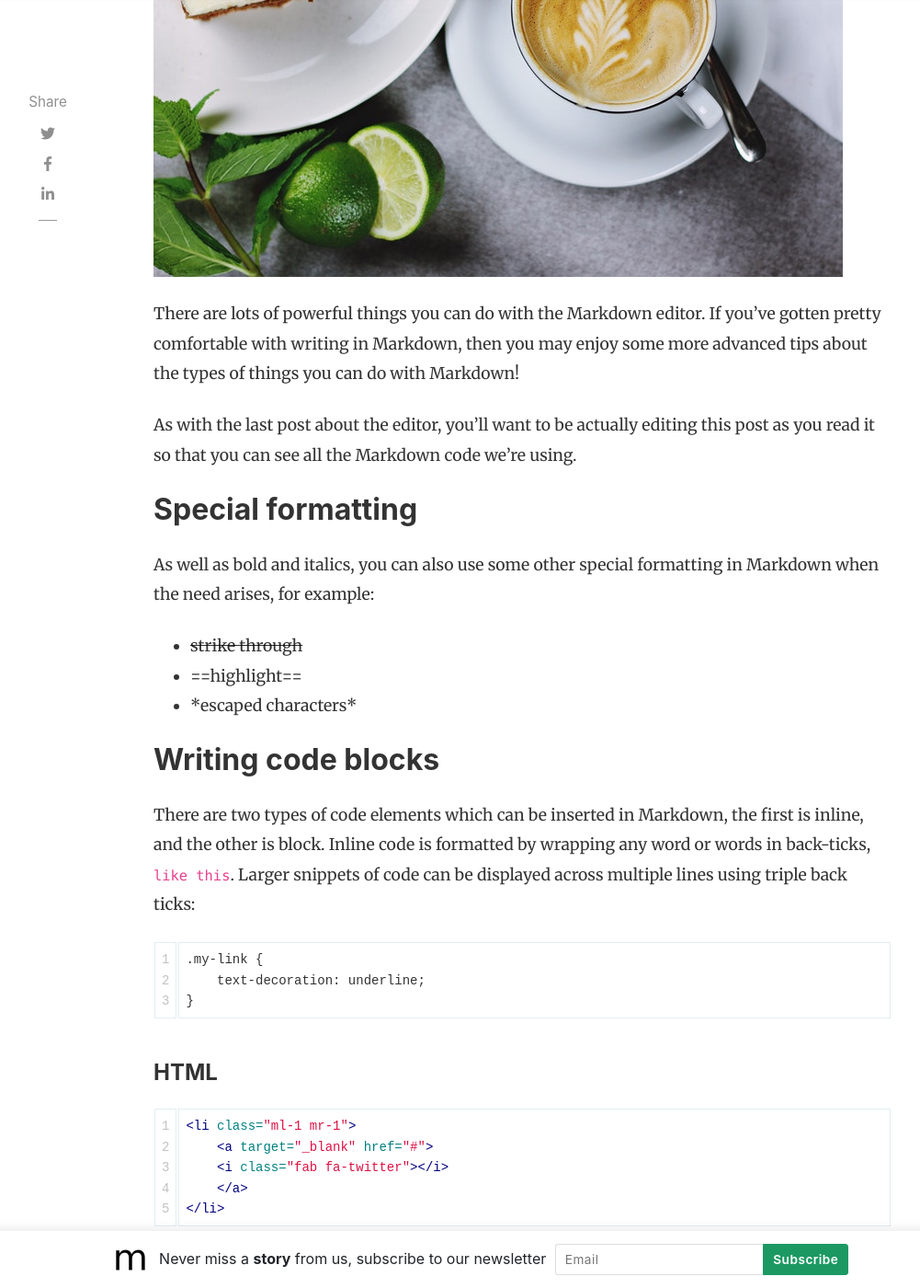
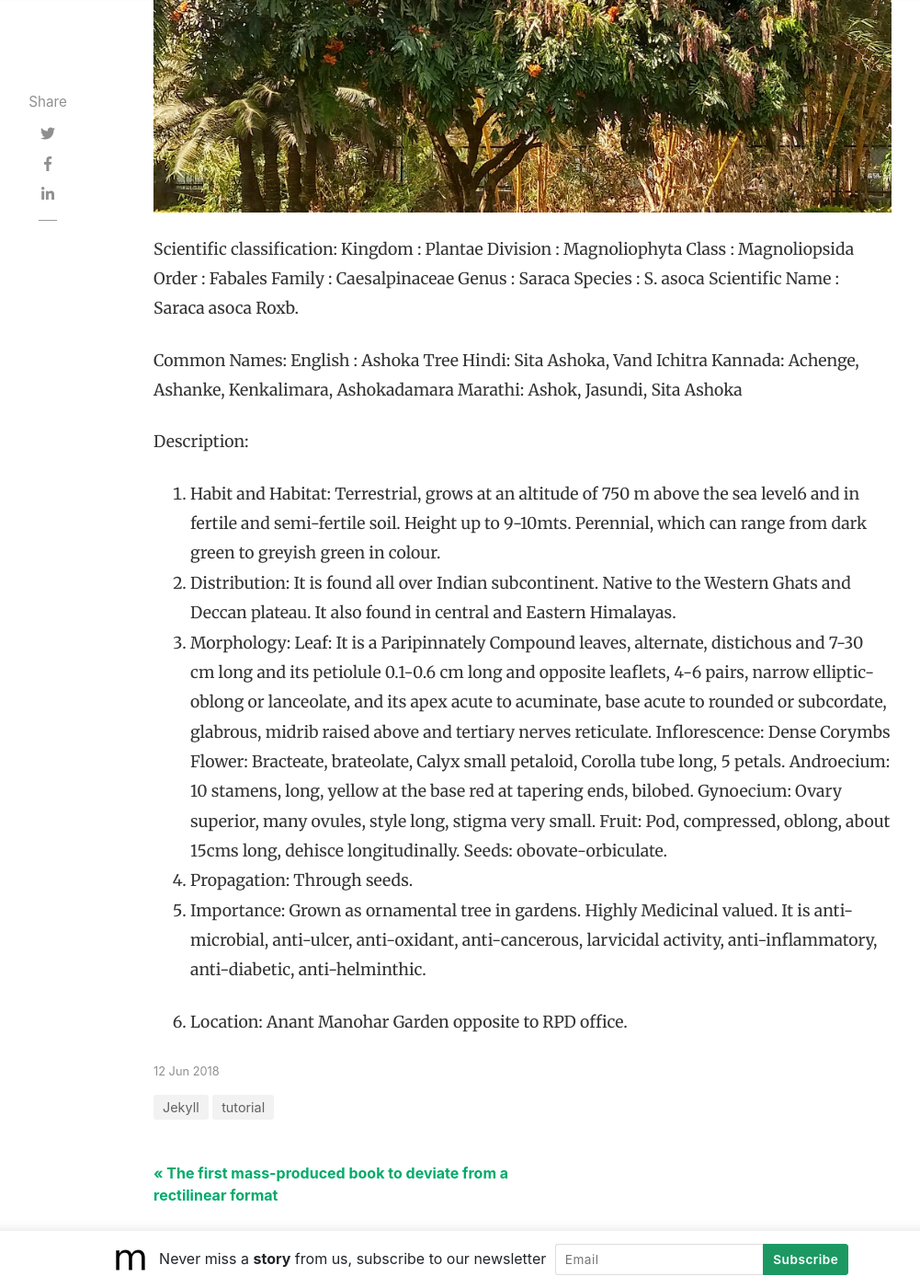
Before and after one commit to wavicles/empressgarden, a Jekyll site: the page built from _posts/2018-06-12-powerful-things-markdown-editor.md, in a window 1280 px wide and 1400 px high, scrolled down 671 px. Shown: the whole window at 92% size, without its empty margins (118-1119 px from the left). Built offline with Jekyll 4.4.1, drawn with Linux system fonts in a browser that asks for light colours; nearby versions of some CDN libraries; comment, search, counter and statistics services are not loaded; some of the changed text lies outside the part shown.

Commit message:
added tree1

````diff
--- a/_config.yml
+++ b/_config.yml
@@ -1,35 +1,28 @@
 # Site
-name: "Mediumish"
-title: "Mediumish"
-description: "Jekyll template, Medium styled, free for bloggers."
+name: "Trees of GSS"
+title: "Trees of GSS"
+description: "Directory of Tree species at GSS College, Belgaum."
 logo: 'assets/images/logo.png'
 favicon: 'assets/images/logo.png'
-baseurl: /mediumish-theme-jekyll
-google_analytics: 'UA-46278016-1'
-disqus: 'demowebsite'
-mailchimp-list: 'https://wowthemes.us11.list-manage.com/subscribe/post?u=8aeb20a530e124561927d3bd8&amp;id=8c3d2d214b'
+baseurl: /treesofgss
+google_analytics: ''
+disqus: ''
+mailchimp-list: ''
 include: ["_pages"]
 permalink: /:title/
 
 # Authors
 authors:
-  sal:
-    name: Sal
-    display_name: Sal
-    gravatar: e56154546cf4be74e393c62d1ae9f9d4
-    email: wowthemesnet@gmail.com
-    web: https://www.wowthemes.net
-    twitter: https://twitter.com/wowthemesnet
-    description: "Author of Mediumish, a Bootstrap Medium styled template available for WordPress, HTML, Ghost and Jekyll. You are currently previewing Jekyll template demo."
+  Praveen:
+    name: Praveen
+    display_name: Praveen
+    gravatar:
+    email:
+    web: https://www.gnovi.in
+    twitter:
+    description: ""
   john:
-    name: John
-    display_name: John
-    avatar: 'assets/images/avatar.png'
-    gravatar: b1cc14991db7a456fcd761680bbc8f81
-    email: wowthemesnet@gmail.com
-    web: https://www.wowthemes.net
-    twitter: https://twitter.com/wowthemesnet
-    description: "This is the author box. Write a short description of the author here. You are currently previewing Mediumish demo, a Jekyll template compatible with Github pages."
+    name:
 
 # Plugins
 plugins:
@@ -63,8 +56,8 @@ kramdown:
 
 # Adsense (change to "enabled" to activate, also your client id and ad slot. Create a new ad unit from your Adsense account to get the slot.)
 adsense: "disabled"
-adsense-data-ad-client: "ca-pub-3412143450191416"
-adsense-data-ad-slot: "1363087678"
+adsense-data-ad-client: ""
+adsense-data-ad-slot: ""
 
 # Lazy Images ("enabled" or "disabled")
 lazyimages: "enabled"
--- a/_posts/2018-06-12-powerful-things-markdown-editor.md
+++ b/_posts/2018-06-12-powerful-things-markdown-editor.md
@@ -1,104 +1,41 @@
 ---
 layout: post
-title:  "Powerful things you can do with the Markdown editor"
+title:  "Ashoka Tree"
 author: sal
 categories: [ Jekyll, tutorial ]
-image: assets/images/16.jpg
+image: assets/images/tree1a.jpg
 ---
-There are lots of powerful things you can do with the Markdown editor. If you've gotten pretty comfortable with writing in Markdown, then you may enjoy some more advanced tips about the types of things you can do with Markdown!
 
-As with the last post about the editor, you'll want to be actually editing this post as you read it so that you can see all the Markdown code we're using.
+Scientific classification:
+Kingdom : 		Plantae
+Division :		Magnoliophyta
+Class : 			Magnoliopsida
+Order :			Fabales
+Family : 		Caesalpinaceae
+Genus : 		Saraca
+Species : 		S. asoca
+Scientific Name : 	Saraca asoca Roxb.
 
+Common Names:
+English : 	Ashoka Tree
+Hindi: 		Sita Ashoka, Vand Ichitra
+Kannada:	Achenge, Ashanke, Kenkalimara, Ashokadamara
+Marathi:	Ashok, Jasundi, Sita Ashoka
 
-## Special formatting
+Description:
+1. Habit and Habitat: Terrestrial, grows at an altitude of 750 m above the sea level6 and in fertile and semi-fertile soil. Height up to 9-10mts. Perennial, which can range from dark green to greyish green in colour.
+2. Distribution: It is found all over Indian subcontinent. Native to the Western Ghats and Deccan plateau. It also found in central and Eastern Himalayas.
+3. Morphology:
+Leaf: It is a Paripinnately Compound leaves, alternate, distichous and 7-30 cm long and its petiolule 0.1-0.6 cm long and opposite leaflets, 4-6 pairs, narrow elliptic-oblong or lanceolate, and its apex acute to acuminate, base acute to rounded or subcordate, glabrous, midrib raised above and tertiary nerves reticulate.
+Inflorescence: Dense Corymbs
+Flower: Bracteate, brateolate, Calyx small petaloid, Corolla tube long, 5 petals.
+Androecium: 10 stamens, long, yellow at the base red at tapering ends, bilobed.
+Gynoecium: Ovary superior, many ovules, style long, stigma very small.
+Fruit: Pod, compressed, oblong, about 15cms long, dehisce longitudinally.
+Seeds: obovate-orbiculate.
+4. Propagation: Through seeds.
+5. Importance:
+Grown as ornamental tree in gardens.
+Highly Medicinal valued. It is anti-microbial, anti-ulcer, anti-oxidant, anti-cancerous, larvicidal activity, anti-inflammatory, anti-diabetic, anti-helminthic.
 
-As well as bold and italics, you can also use some other special formatting in Markdown when the need arises, for example:
-
-+ ~~strike through~~
-+ ==highlight==
-+ \*escaped characters\*
-
-
-## Writing code blocks
-
-There are two types of code elements which can be inserted in Markdown, the first is inline, and the other is block. Inline code is formatted by wrapping any word or words in back-ticks, `like this`. Larger snippets of code can be displayed across multiple lines using triple back ticks:
-
-```
-.my-link {
-    text-decoration: underline;
-}
-```
-
-#### HTML
-
-```html
-<li class="ml-1 mr-1">
-    <a target="_blank" href="#">
-    <i class="fab fa-twitter"></i>
-    </a>
-</li>
-```
-
-#### CSS
-
-```css
-.highlight .c {
-    color: #999988;
-    font-style: italic;
-}
-.highlight .err {
-    color: #a61717;
-    background-color: #e3d2d2;
-}
-```
-
-#### JS
-
-```js
-// alertbar later
-$(document).scroll(function () {
-    var y = $(this).scrollTop();
-    if (y > 280) {
-        $('.alertbar').fadeIn();
-    } else {
-        $('.alertbar').fadeOut();
-    }
-});
-```
-
-#### Python
-
-```python
-print("Hello World")
-```
-
-#### Ruby
-
-```ruby
-require 'redcarpet'
-markdown = Redcarpet.new("Hello World!")
-puts markdown.to_html
-```
-
-#### C
-
-```c
-printf("Hello World");
-```
-
-
-
-
-![walking]({{ site.baseurl }}/assets/images/8.jpg)
-
-## Reference lists
-
-The quick brown jumped over the lazy.
-
-Another way to insert links in markdown is using reference lists. You might want to use this style of linking to cite reference material in a Wikipedia-style. All of the links are listed at the end of the document, so you can maintain full separation between content and its source or reference.
-
-## Full HTML
-
-Perhaps the best part of Markdown is that you're never limited to just Markdown. You can write HTML directly in the Markdown editor and it will just work as HTML usually does. No limits! Here's a standard YouTube embed code as an example:
-
-<p><iframe style="width:100%;" height="315" src="https://www.youtube.com/embed/Cniqsc9QfDo?rel=0&amp;showinfo=0" frameborder="0" allowfullscreen></iframe></p>
+6. Location: Anant Manohar Garden opposite to RPD office.
````
